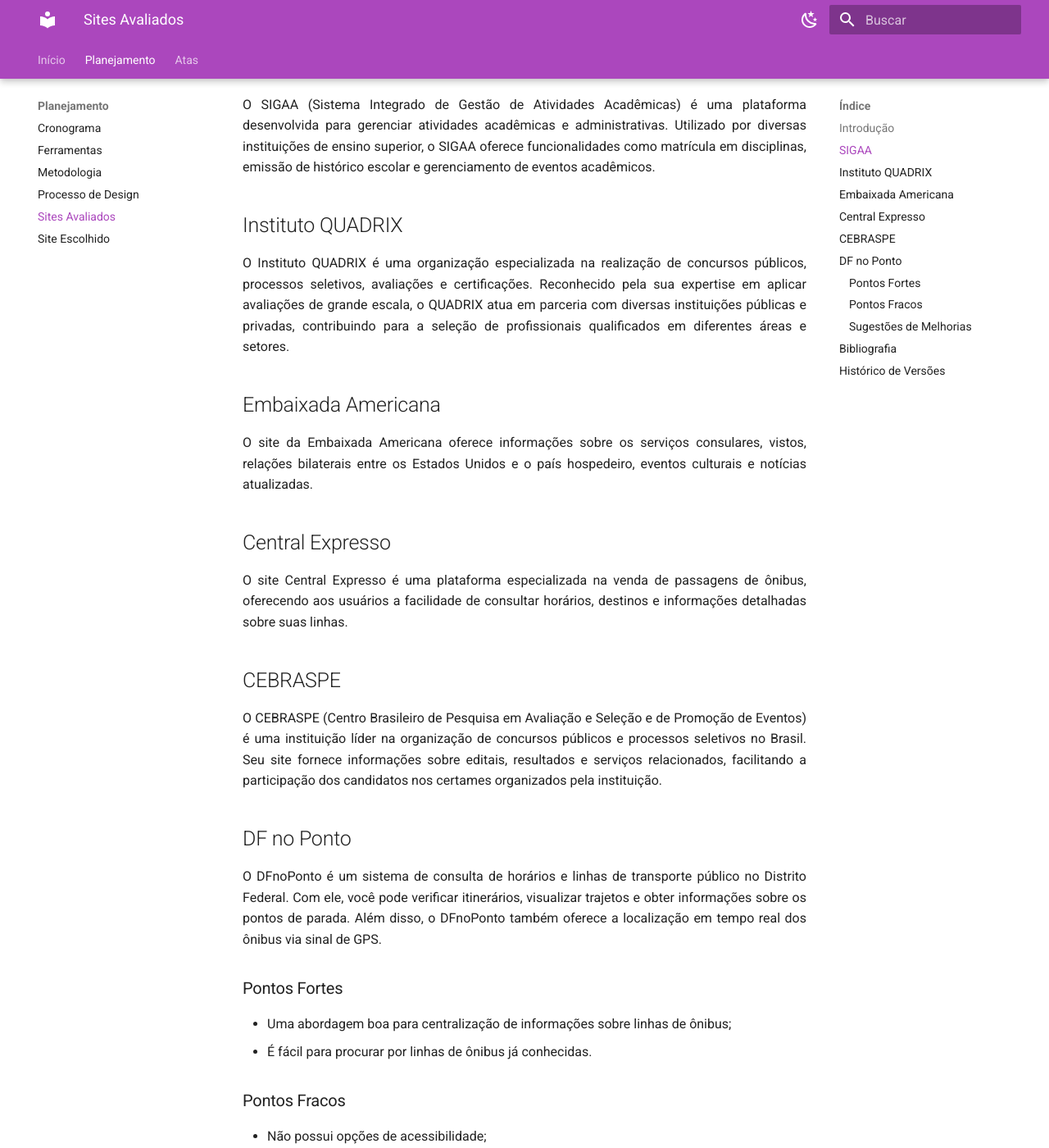
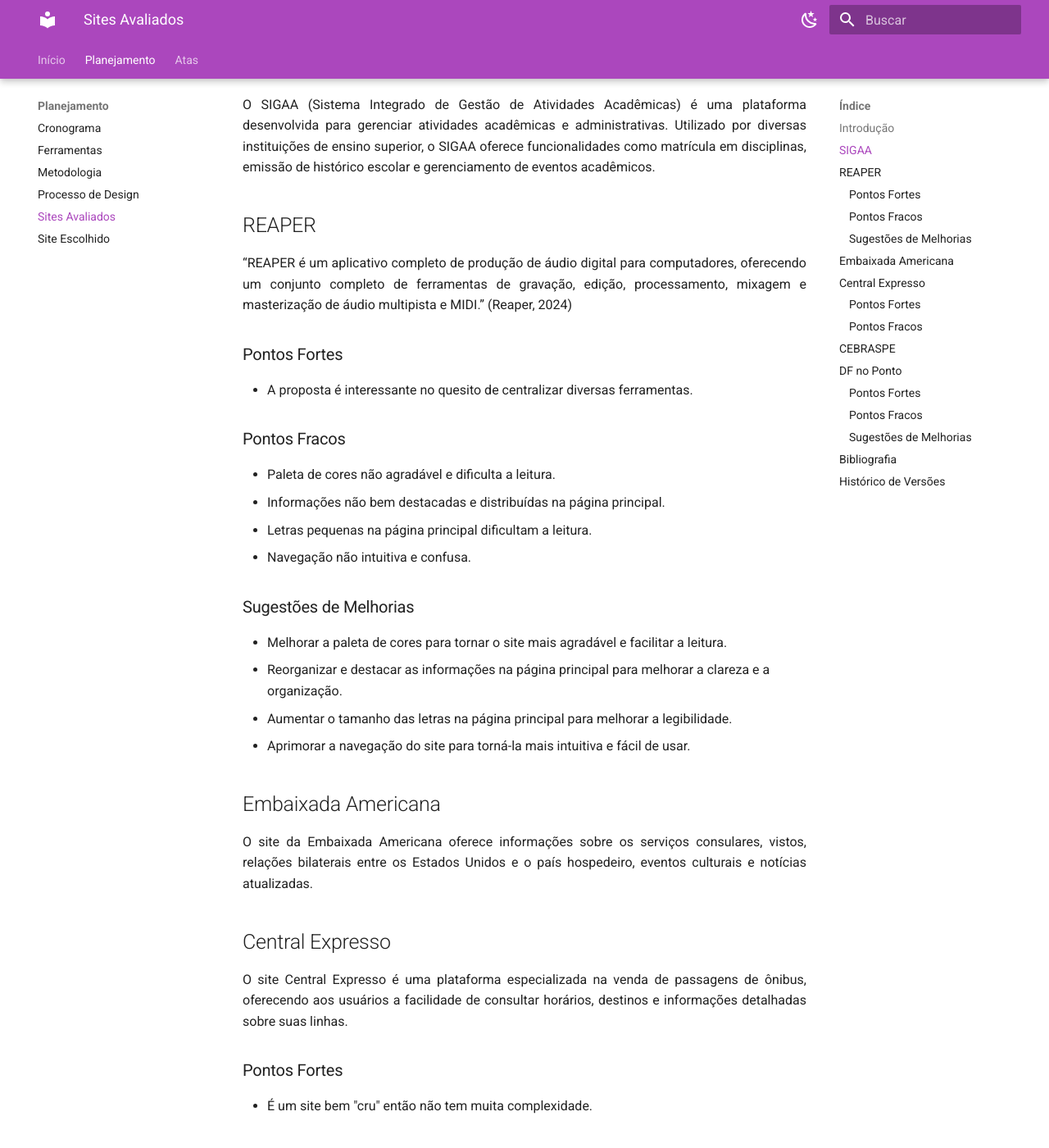
Before and after one commit to Interacao-Humano-Computador/2024.1-Grupo08, an MkDocs documentation site: the page built from docs/planejamento/sites_avaliados.md, in a window 1280 px wide and 1400 px high, scrolled down 825 px. Shown: the whole window at 82% size. Built offline with MkDocs 1.6.1 and Material for MkDocs 9.7.7, drawn with Linux system fonts in a browser that asks for light colours; some of the changed text lies outside the part shown.

Commit message:
bibliografia

```diff
--- a/docs/planejamento/sites_avaliados.md
+++ b/docs/planejamento/sites_avaliados.md
@@ -8,7 +8,7 @@
 | Nome |    Site Avaliado    |
 | ------ | :--------: |
   [Alana Gabriele](https://github.com/alanagabriele/alanagabriele) | SIGAA |
-  [Gustavo Alves](https://github.com/gustaallves)  | Instituto QUADRIX |
+  [Gustavo Alves](https://github.com/gustaallves)  | REAPER |
   [Marco Tulio](https://github.com/MarcoTulioSoares) | Embaixada Americana |
   [Pedro Henrique](https://github.com/PedroHenrique061) | Central Expresso |
   [Renan Araújo](https://github.com/renantfm4)   | CEBRASPE |
@@ -18,9 +18,27 @@
 
 O SIGAA (Sistema Integrado de Gestão de Atividades Acadêmicas) é uma plataforma desenvolvida para gerenciar atividades acadêmicas e administrativas. Utilizado por diversas instituições de ensino superior, o SIGAA oferece funcionalidades como matrícula em disciplinas, emissão de histórico escolar e gerenciamento de eventos acadêmicos.
 
-## Instituto QUADRIX
+## REAPER
 
-O Instituto QUADRIX é uma organização especializada na realização de concursos públicos, processos seletivos, avaliações e certificações. Reconhecido pela sua expertise em aplicar avaliações de grande escala, o QUADRIX atua em parceria com diversas instituições públicas e privadas, contribuindo para a seleção de profissionais qualificados em diferentes áreas e setores.
+“REAPER é um aplicativo completo de produção de áudio digital para computadores, oferecendo
+um conjunto completo de ferramentas de gravação, edição, processamento, mixagem e
+masterização de áudio multipista e MIDI.” (Reaper, 2024)
+
+### Pontos Fortes
+- A proposta é interessante no quesito de centralizar diversas ferramentas.
+
+### Pontos Fracos
+- Paleta de cores não agradável e dificulta a leitura.
+- Informações não bem destacadas e distribuídas na página principal.
+- Letras pequenas na página principal dificultam a leitura.
+- Navegação não intuitiva e confusa.
+
+### Sugestões de Melhorias
+- Melhorar a paleta de cores para tornar o site mais agradável e facilitar a leitura.
+- Reorganizar e destacar as informações na página principal para melhorar a clareza e a
+organização.
+- Aumentar o tamanho das letras na página principal para melhorar a legibilidade.
+- Aprimorar a navegação do site para torná-la mais intuitiva e fácil de usar.
 
 ## Embaixada Americana
 
@@ -30,6 +48,15 @@
 ## Central Expresso
 
 O site Central Expresso é uma plataforma especializada na venda de passagens de ônibus, oferecendo aos usuários a facilidade de consultar horários, destinos e informações detalhadas sobre suas linhas.
+
+### Pontos Fortes
+- É um site bem "cru" então não tem muita complexidade.
+
+### Pontos Fracos
+- Não informa ao usuário o status do sistema.
+- A informações são organizadas de maneira confusa.
+- Falta a definição de um padrão.
+
 
 ## CEBRASPE
 
```
Also changed, not shown: docs/planejamento/metodologia.md (+4 -4 lines), docs/planejamento/processo_design.md (+6 -3 lines).
